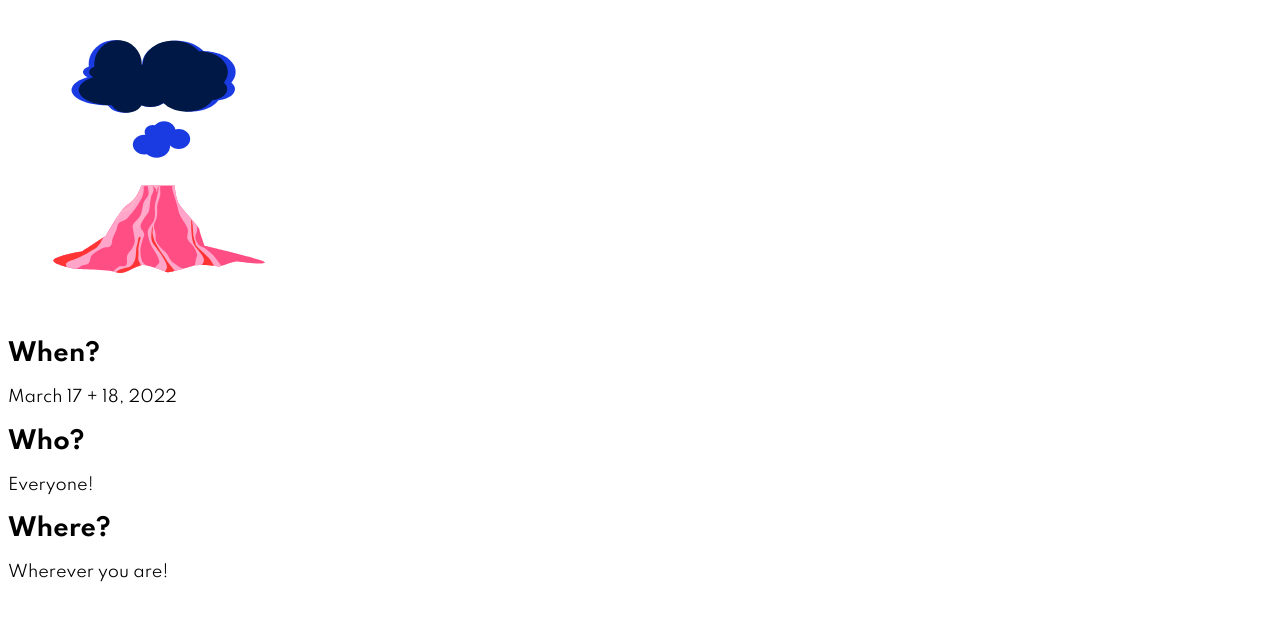
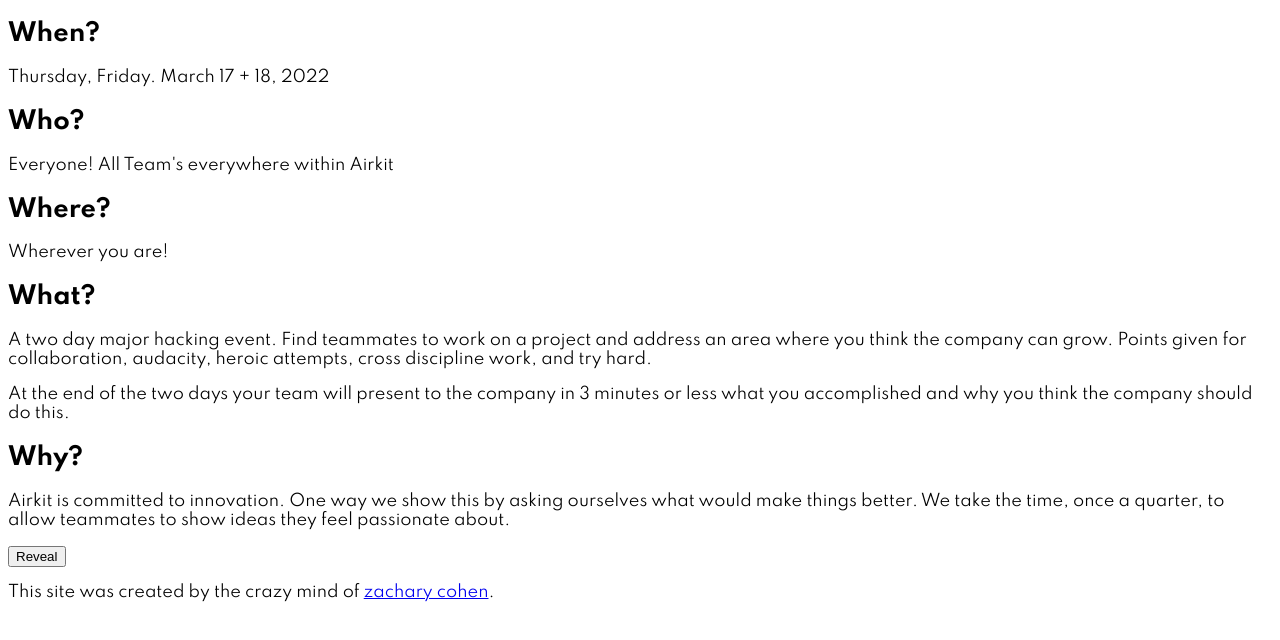
Before and after one commit to zacharyc/airkit-hack, a plain HTML site: page index.html in a window 1280 px wide. Shown: the part 62-702 px from the top of the page. Drawn offline with nearby package versions, Linux system fonts and the light colour scheme.

Commit message:
Putting more of this together

```diff
--- a/css/akhack.css
+++ b/css/akhack.css
@@ -17,3 +17,7 @@ body {
 h1, h2, h3, h4 {
 	font-weight: bold;
 }
+
+#theme {
+	display: none;
+}
--- a/index.html
+++ b/index.html
@@ -7,22 +7,38 @@
 		<link rel="preconnect" href="https://fonts.gstatic.com" crossorigin>
 		<link href="https://fonts.googleapis.com/css2?family=Spartan:wght@400;700&display=swap" rel="stylesheet">
 		<link rel="stylesheet" href="css/akhack.css" />
+		<script src="js/akhack.js"></script>
 	</head>
 	<body>
 		<h1>Airkit Hack</h1>
-		<script src="https://unpkg.com/@lottiefiles/lottie-player@latest/dist/lottie-player.js"></script>
-		<lottie-player src="assets/volcano.json"  background="transparent"  speed="1"  style="width: 300px; height: 300px;"  loop  autoplay></lottie-player>
 
-		<h2>When?</h2>
-		<p>March 17 + 18, 2022</p>
+		<div id="theme">
+			<h2>SCIENCE: IT'S WHAT'S FOR DINNER!</h2>
+			<script src="https://unpkg.com/@lottiefiles/lottie-player@latest/dist/lottie-player.js"></script>
+			<lottie-player src="assets/volcano.json"  background="transparent"  speed="1"  style="width: 300px; height: 300px;"  loop  autoplay></lottie-player>
+		</div>
+		<div>
+			<h2>When?</h2>
+			<p>Thursday, Friday. March 17 + 18, 2022</p>
 
-		<h2>Who?</h2>
-		<p>Everyone!</p>
+			<h2>Who?</h2>
+			<p>Everyone! All Team's everywhere within Airkit</p>
 
-		<h2>Where?</h2>
-		<p>Wherever you are!</p>
+			<h2>Where?</h2>
+			<p>Wherever you are!</p>
 
+			<h2>What?</h2>
+			<p>A two day major hacking event. Find teammates to work on a project and address an area where you think the company can grow. Points given for collaboration, audacity, heroic attempts, cross discipline work, and try hard.</p>
+
+			<p>At the end of the two days your team will present to the company in 3 minutes or less what you accomplished and why you think the company should do this.</p>
+
+			<h2>Why?</h2>
+			<p>Airkit is committed to innovation. One way we show this by asking ourselves what would make things better. We take the time, once a quarter, to allow teammates to show ideas they feel passionate about.</p>
+		</div>
+
+		<button id="reveal" onclick="">Reveal</button>
 		<footer>
+			<p>This site was created by the crazy mind of <a href="https://www.zacharyc.com">zachary cohen</a>.</p>
 		</footer>
 	</body>
 </html>
--- a/js/akhack.js
+++ b/js/akhack.js
@@ -0,0 +1,5 @@
+window.onload = function() {
+	document.getElementById("reveal").addEventListener('click', () => {
+		document.getElementById("theme").style.display = "block"
+	})
+}
```
